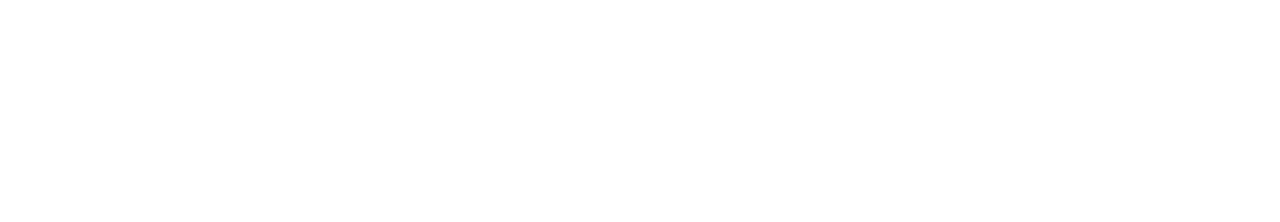
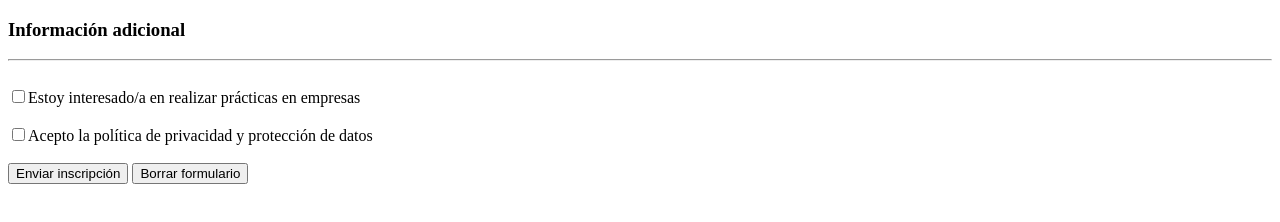
Before and after one commit to Carroo4/ProyectoGrupo3, a plain HTML site: page index.html in a window 1280 px wide. Drawn offline with Linux system fonts and the light colour scheme.

Commit message:
modificacion de gerarld

```diff
--- a/index.html
+++ b/index.html
@@ -14,7 +14,12 @@
     </cuerpo>
 
     <pie>
-        <!-- Grupo 3: Rellenar esta sección -->
+        <h3>Información adicional</h3><hr><br>
+			<input type="checkbox" value="practicas">Estoy interesado/a en realizar prácticas en empresas</input><br><br>
+			<input type="checkbox" value="politica" required >Acepto la política de privacidad y protección de datos</input><br><br>
+			<button class="sub" type="submit">Enviar inscripción</button>
+			<button class="res" type="reset">Borrar formulario</button>
+			</form>
     </pie>
 </body>
 </html>
```
Also changed, not shown: adicional.html (added, +8 -0 lines).
